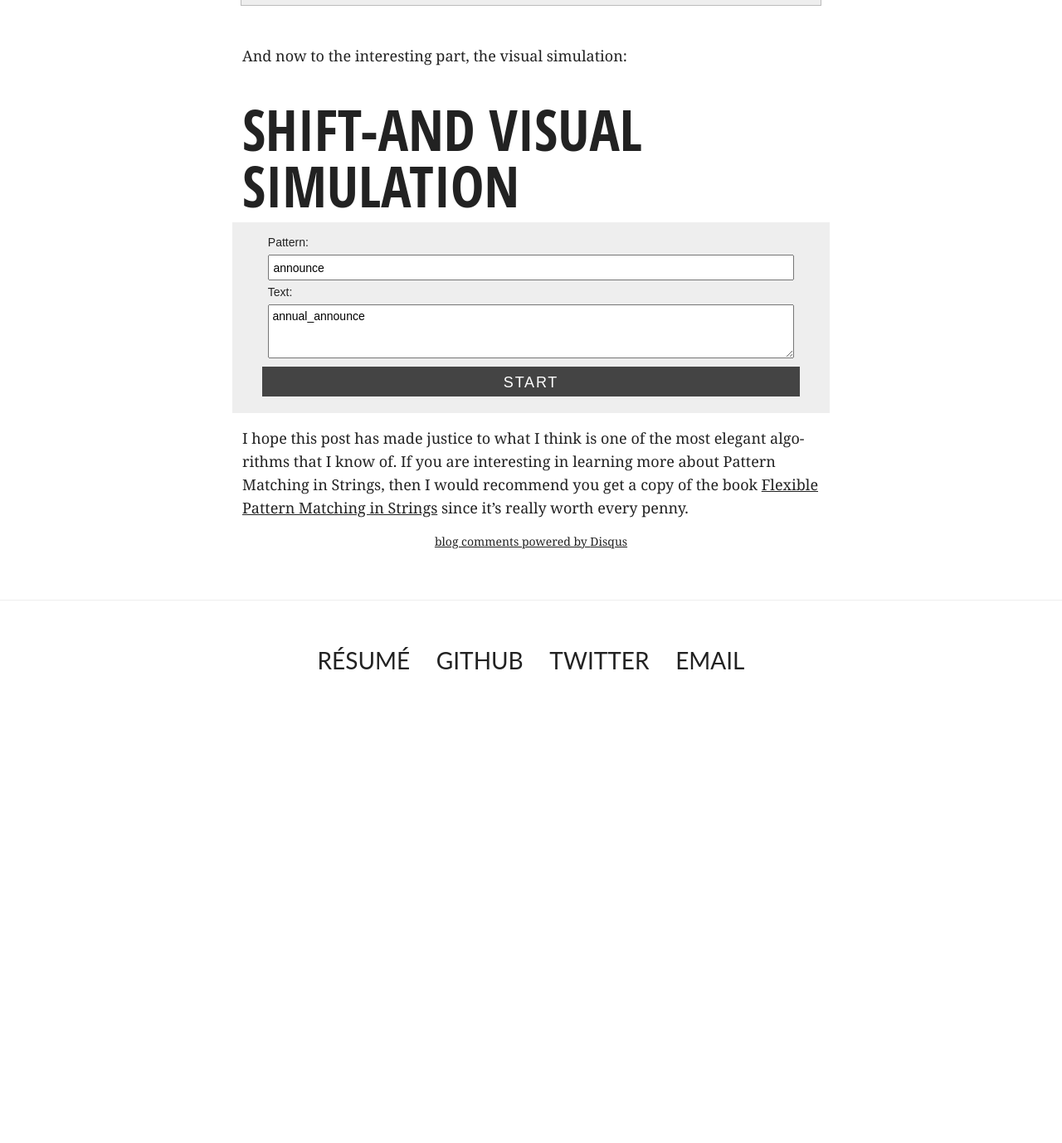
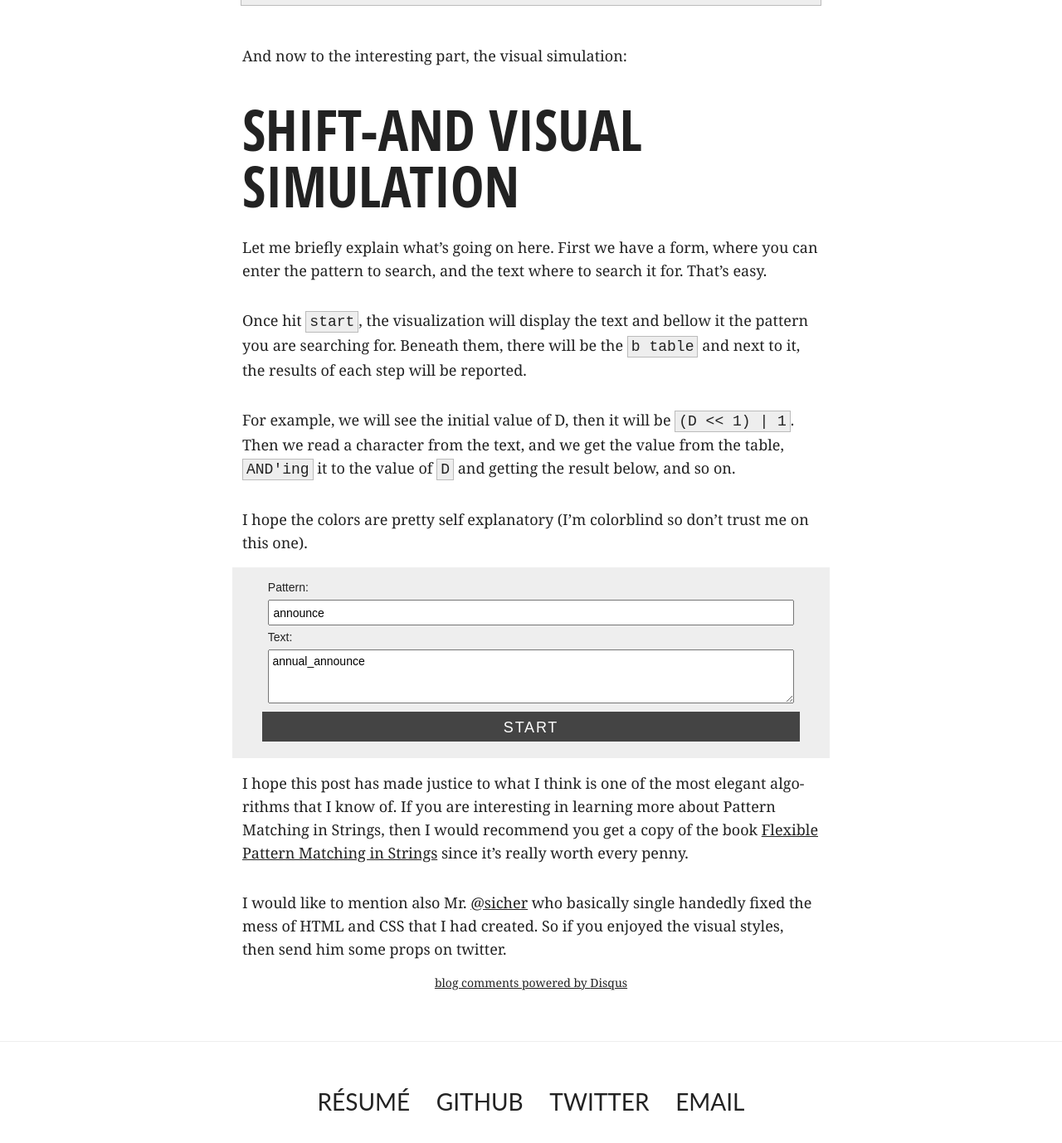
Before and after one commit to videlalvaro/videlalvaro.github.io, a Jekyll site: the page built from _posts/2014-01-05-shift-and-visualization.md, in a window 1280 px wide and 1400 px high, scrolled down 3450 px. Shown: the top 1378 px of the window at 83% size. Built offline with Jekyll 4.4.1, drawn with Linux system fonts in a browser that asks for light colours; comment, search, counter and statistics services are not loaded; before the commit the page ends 4318 px from its top, so only the background shows below that.

Commit message:
adds visual explanation

```diff
--- a/_posts/2014-01-05-shift-and-visualization.md
+++ b/_posts/2014-01-05-shift-and-visualization.md
@@ -88,7 +88,13 @@ And now to the interesting part, the visual simulation:
 
 ## Shift-And visual simulation ##
 
+Let me briefly explain what's going on here. First we have a form, where you can enter the pattern to search, and the text where to search it for. That's easy.
 
+Once hit `start`, the visualization will display the text and bellow it the pattern you are searching for. Beneath them, there will be the `b table` and next to it, the results of each step will be reported.
+
+For example, we will see the initial value of D, then it will be `(D << 1) | 1`. Then we read a character from the text, and we get the value from the table, `AND'ing` it to the value of `D` and getting the result below, and so on.
+
+I hope the colors are pretty self explanatory (I'm colorblind so don't trust me on this one).
 
 <link rel="stylesheet" href="/css/sand.css" type="text/css" media="screen" title="no title" charset="utf-8" />
 <div class="shiftand">
@@ -134,3 +140,5 @@ And now to the interesting part, the visual simulation:
 </script>
 
 I hope this post has made justice to what I think is one of the most elegant algorithms that I know of. If you are interesting in learning more about Pattern Matching in Strings, then I would recommend you get a copy of the book [Flexible Pattern Matching in Strings](http://www.amazon.com/Flexible-Pattern-Matching-Strings-Algorithms/dp/0521039932) since it's really worth every penny.
+
+I would like to mention also Mr. [@sicher](https://twitter.com/sicher) who basically single handedly fixed the mess of HTML and CSS that I had created. So if you enjoyed the visual styles, then send him some props on twitter.
```
